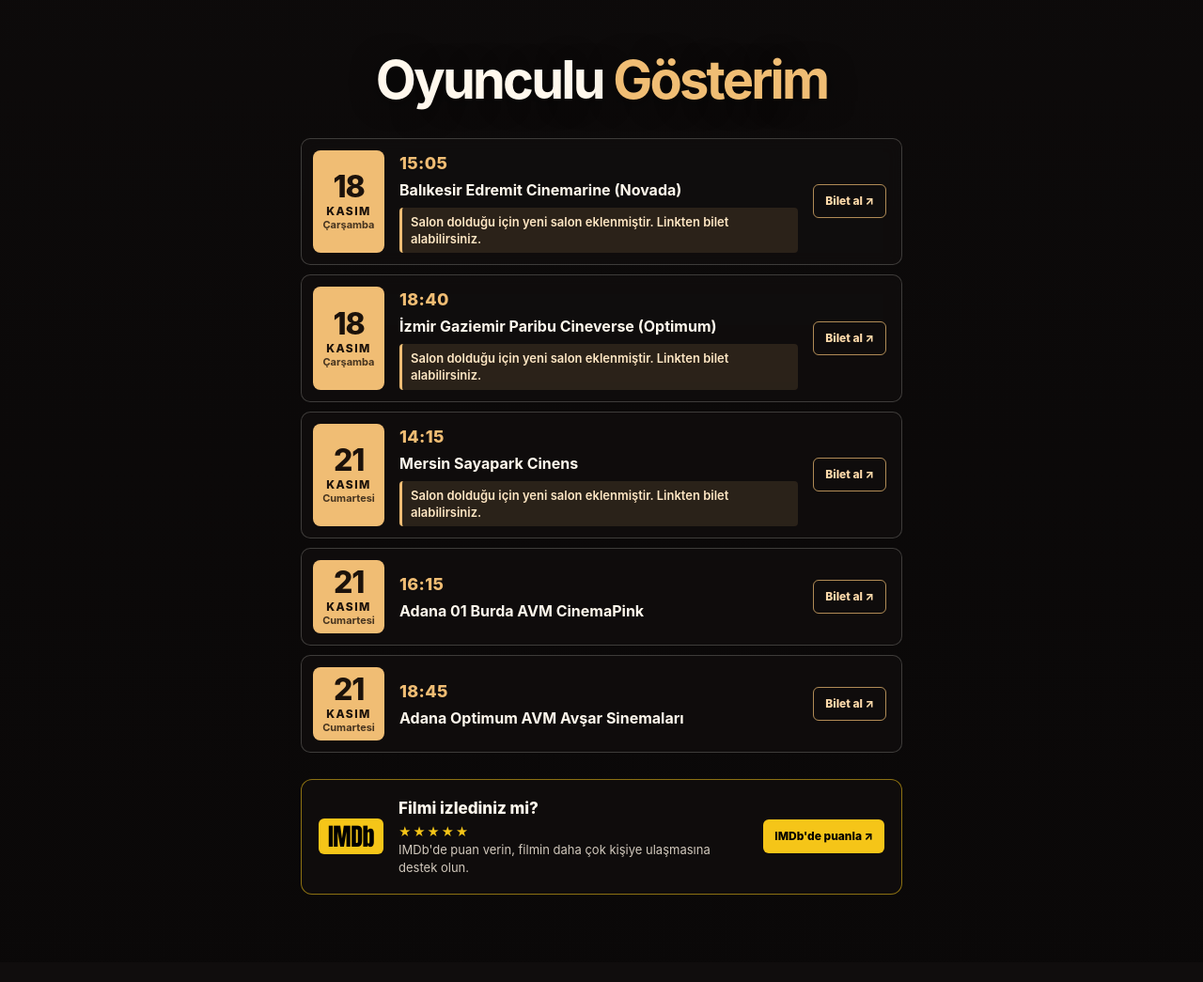
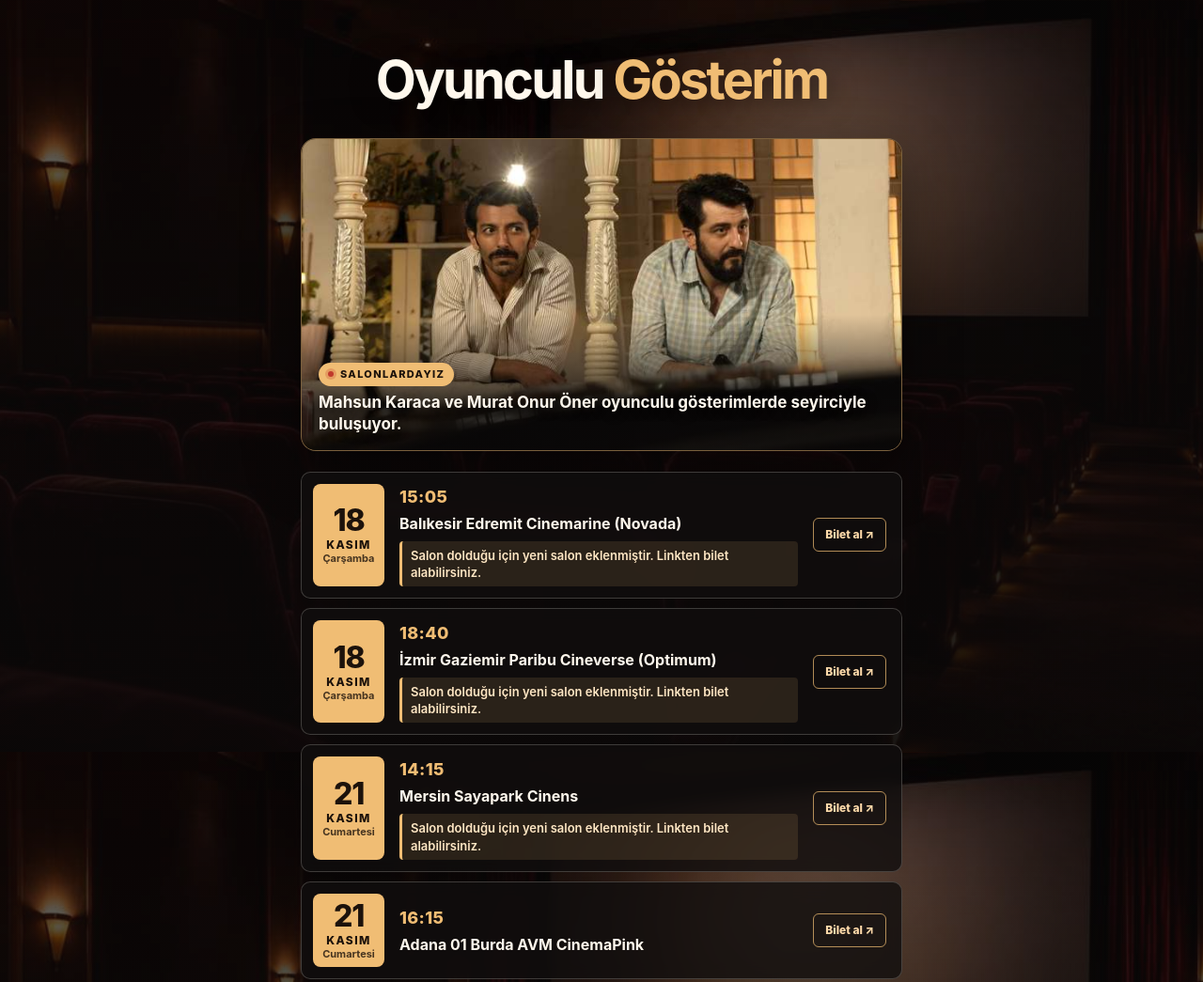
Before and after one commit to adanademir1940/oyunculugosterim, a plain HTML site: page index.html in a window 1280 px wide. Shown: the top 1045 px of the page at 94% size. Before the commit the page ends 1024 px from the top, so only its background shows below. Drawn offline with Linux system fonts and the light colour scheme.

Commit message:
Oyuncular fotoğrafını ana sayfaya ekle, arka plan resmini depoya koy
Co-Authored-By: Claude Opus 5.5 <noreply@anthropic.com>
Claude-Session: https://claude.ai/code/session_01HTCSVLTQuYjtosUbKgBJLb

```diff
--- a/index.html
+++ b/index.html
@@ -47,6 +47,39 @@
     }
 
     h1 span { color: var(--gold); }
+
+    .hero {
+      position: relative;
+      margin: 0 0 22px;
+      overflow: hidden;
+      border: 1px solid rgba(240, 189, 116, .45);
+      border-radius: 16px;
+      box-shadow: 0 22px 60px rgba(0, 0, 0, .4);
+      background: #1a1411;
+    }
+    .hero img { display: block; width: 100%; height: auto; aspect-ratio: 1350 / 700; object-fit: cover; }
+    .hero figcaption {
+      position: absolute;
+      inset: auto 0 0 0;
+      padding: 48px 18px 16px;
+      background: linear-gradient(180deg, rgba(10, 8, 8, 0) 0%, rgba(10, 8, 8, .82) 70%);
+    }
+    .hero-tag {
+      display: inline-flex;
+      align-items: center;
+      gap: 7px;
+      margin-bottom: 6px;
+      padding: 4px 10px;
+      border-radius: 999px;
+      background: var(--gold);
+      color: #1c120b;
+      font-size: 11px;
+      font-weight: 850;
+      letter-spacing: .12em;
+      text-transform: uppercase;
+    }
+    .hero-tag::before { width: 6px; height: 6px; border-radius: 50%; background: #c0392b; box-shadow: 0 0 0 3px rgba(192, 57, 43, .25); content: ""; }
+    .hero-text { display: block; color: #fff8ed; font-size: 17px; font-weight: 750; line-height: 1.35; text-shadow: 0 2px 12px rgba(0, 0, 0, .6); }
 
     .links { display: grid; gap: 10px; margin: 0; padding: 0; list-style: none; }
 
@@ -156,6 +189,8 @@
       .day { font-size: 28px; }
       .cta { padding: 8px 9px; }
       .venue { font-size: 15px; }
+      .hero figcaption { position: static; padding: 12px 14px 14px; background: linear-gradient(180deg, rgba(40, 28, 20, .95), rgba(17, 14, 14, .95)); }
+      .hero-text { font-size: 15px; }
       .imdb { flex-wrap: wrap; gap: 12px; padding: 14px; }
       .imdb-text { flex-basis: calc(100% - 90px); }
       .imdb-cta { width: 100%; padding: 11px; text-align: center; font-size: 14px; }
@@ -166,6 +201,14 @@
 <body>
   <main>
     <h1>Oyunculu <span>Gösterim</span></h1>
+
+    <figure class="hero">
+      <img src="./oyuncular.jpg" width="720" height="373" alt="Mahsun Karaca ve Murat Onur Öner, Ben Sana İnanıyorum filminden bir sahnede">
+      <figcaption>
+        <span class="hero-tag">Salonlardayız</span>
+        <span class="hero-text">Mahsun Karaca ve Murat Onur Öner oyunculu gösterimlerde seyirciyle buluşuyor.</span>
+      </figcaption>
+    </figure>
 
     <ul class="links">
       <li><a href="https://www.biletiva.com/place/EDREMIT_CINEMARINE" target="_blank" rel="noopener noreferrer">
```
Also changed, not shown: cinema-seats-bg.jpg (added).
